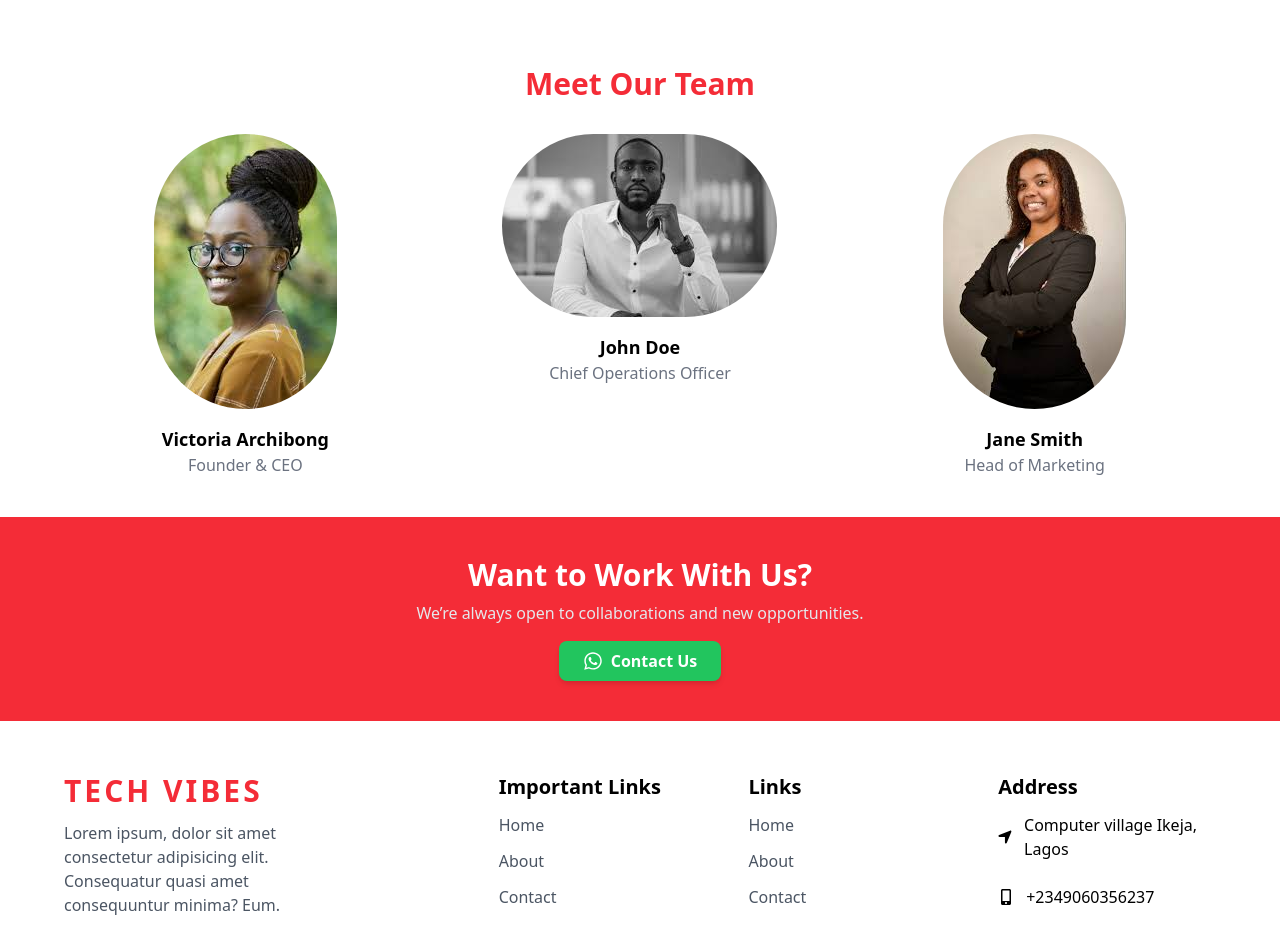
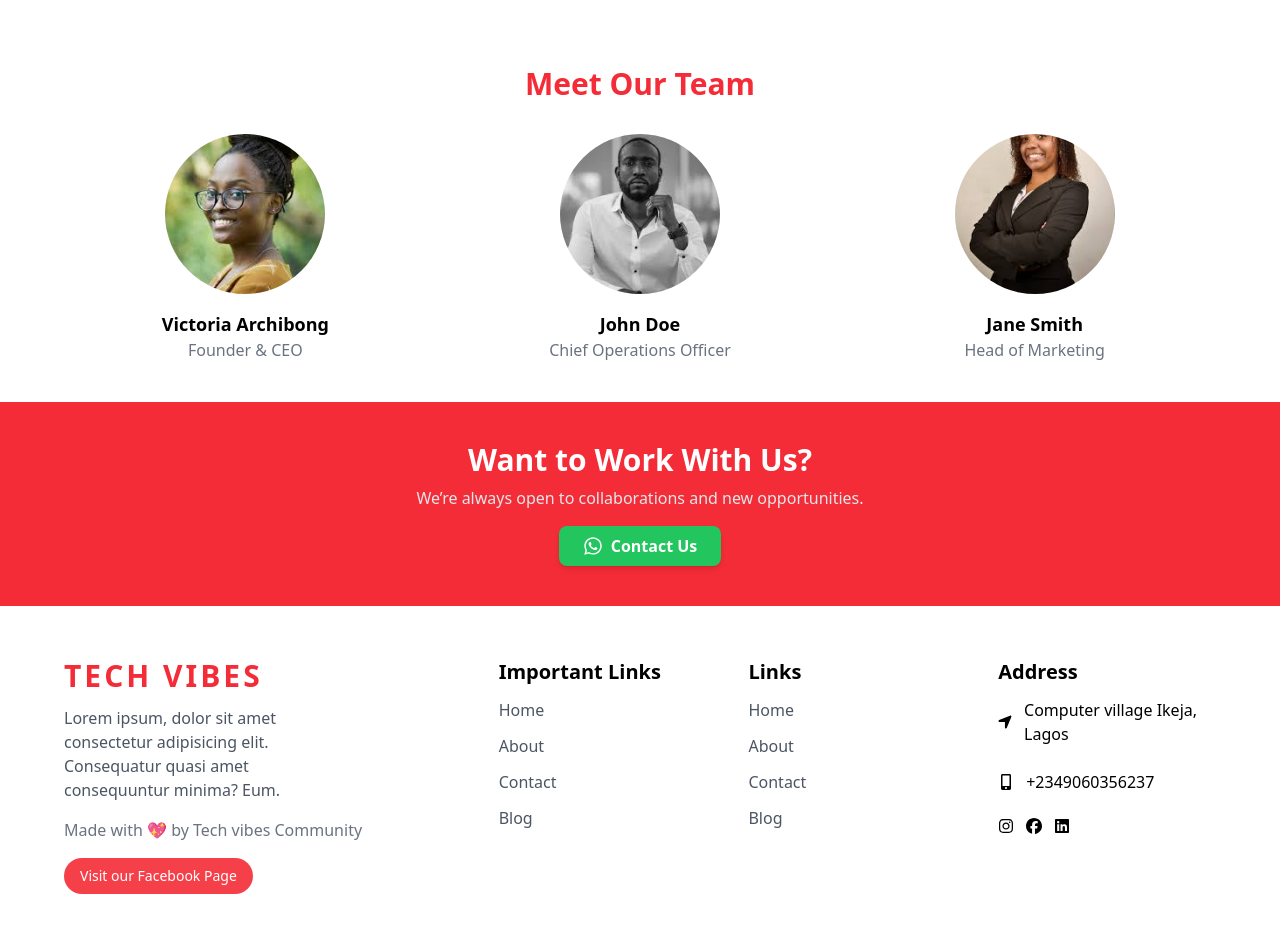
Before and after one commit to Ife-seyi/Ife-seyi, a React (Vite) app: page /about in a window 1280 px wide. Shown: the part 940-1865 px from the top of the page. Built offline with nearby package versions, Linux system fonts and the light colour scheme.

Commit message:
updated about.jsx

```diff
--- a/src/components/About/About.jsx
+++ b/src/components/About/About.jsx
@@ -87,13 +87,19 @@ const About = () => {
       </section>
 
       {/* Team Section (Optional) */}
+      {/* Team Section */}
       <section className="container mx-auto py-10 px-6 md:px-16">
         <h2 className="text-2xl md:text-3xl font-bold text-center text-primary">
           Meet Our Team
         </h2>
         <div className="grid md:grid-cols-3 gap-8 mt-8">
           <div className="text-center">
-            <img src={vee} alt="Team Member" className="rounded-full mx-auto" />
+            <img
+              src={vee}
+              alt="Team Member"
+              className="rounded-full mx-auto w-20 h-20 md:w-40 md:h-40 object-cover"
+            />{" "}
+            {/* ✅ Responsive image size */}
             <h3 className="text-lg font-semibold mt-4">Victoria Archibong</h3>
             <p className="text-gray-500">Founder & CEO</p>
           </div>
@@ -101,8 +107,9 @@ const About = () => {
             <img
               src={black}
               alt="Team Member"
-              className="rounded-full mx-auto"
-            />
+              className="rounded-full mx-auto w-20 h-20 md:w-40 md:h-40 object-cover"
+            />{" "}
+            {/* ✅ Smaller on mobile */}
             <h3 className="text-lg font-semibold mt-4">John Doe</h3>
             <p className="text-gray-500">Chief Operations Officer</p>
           </div>
@@ -110,8 +117,9 @@ const About = () => {
             <img
               src={woman}
               alt="Team Member"
-              className="rounded-full mx-auto"
-            />
+              className="rounded-full mx-auto w-20 h-20 md:w-40 md:h-40 object-cover"
+            />{" "}
+            {/* ✅ Consistent style */}
             <h3 className="text-lg font-semibold mt-4">Jane Smith</h3>
             <p className="text-gray-500">Head of Marketing</p>
           </div>
```
